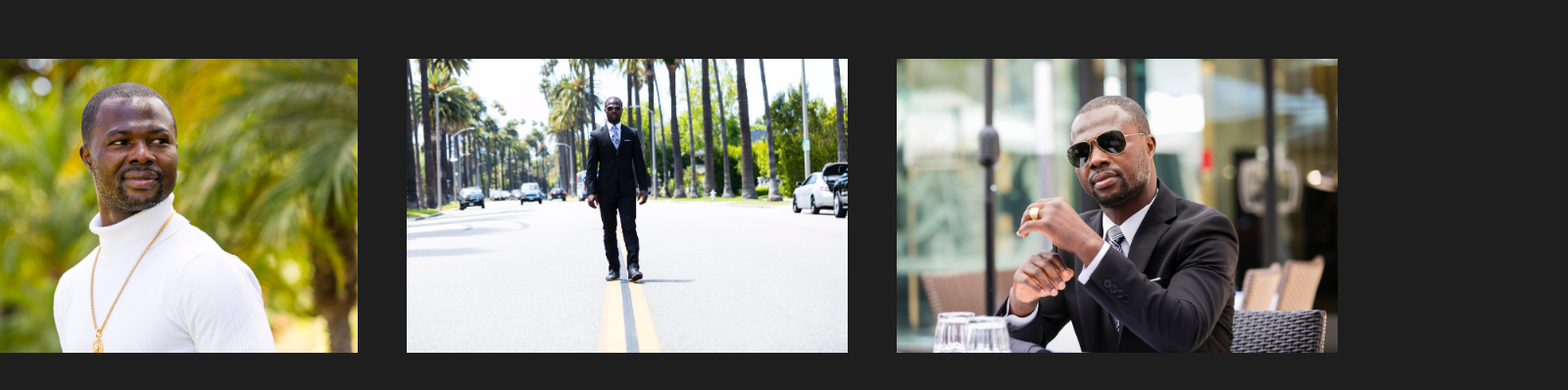
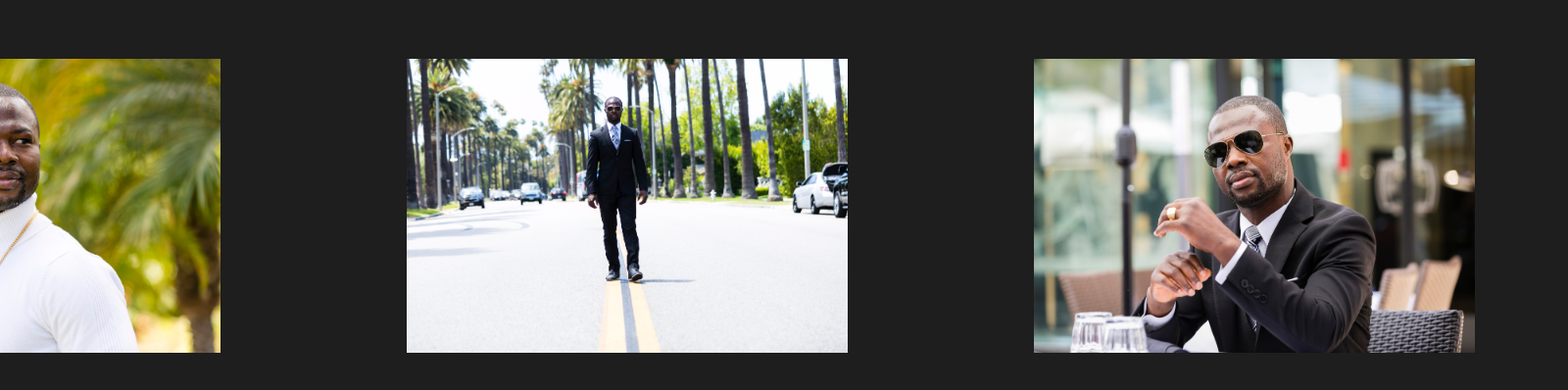
Before and after one commit to YakubuAmidu/Carousel, a React (Create React App) app: page / in a window 1280 px wide. Shown: the part 190-588 px from the top of the page at 98% size, 1600 px wide, since content can reach past the window. Built offline with nearby package versions, Linux system fonts and the light colour scheme.

Commit message:
Initial commit

```diff
--- a/src/components/Deck.js
+++ b/src/components/Deck.js
@@ -25,6 +25,10 @@ class Deck extends Component{
         let img_width_as_percentage = 50;
         // img_width_as_percentage = window.innerWidth < 768 ? 100 : img_as_percentage;
 
+        this.new_width = /Android|webOS|iPhone|iPad|BlackBerry|IEMobile|Opera Mini/i.test(navigator.userAgent) ? (img_width_as_percentage / 100) * window.screen.width :
+        (img_width_as_percentage / 100) * window.innerWidth;
+
+         this.view_port.style.width = `${this.new_width}px`;
 
         this.order_cards();
         /*******************************************************/
```
